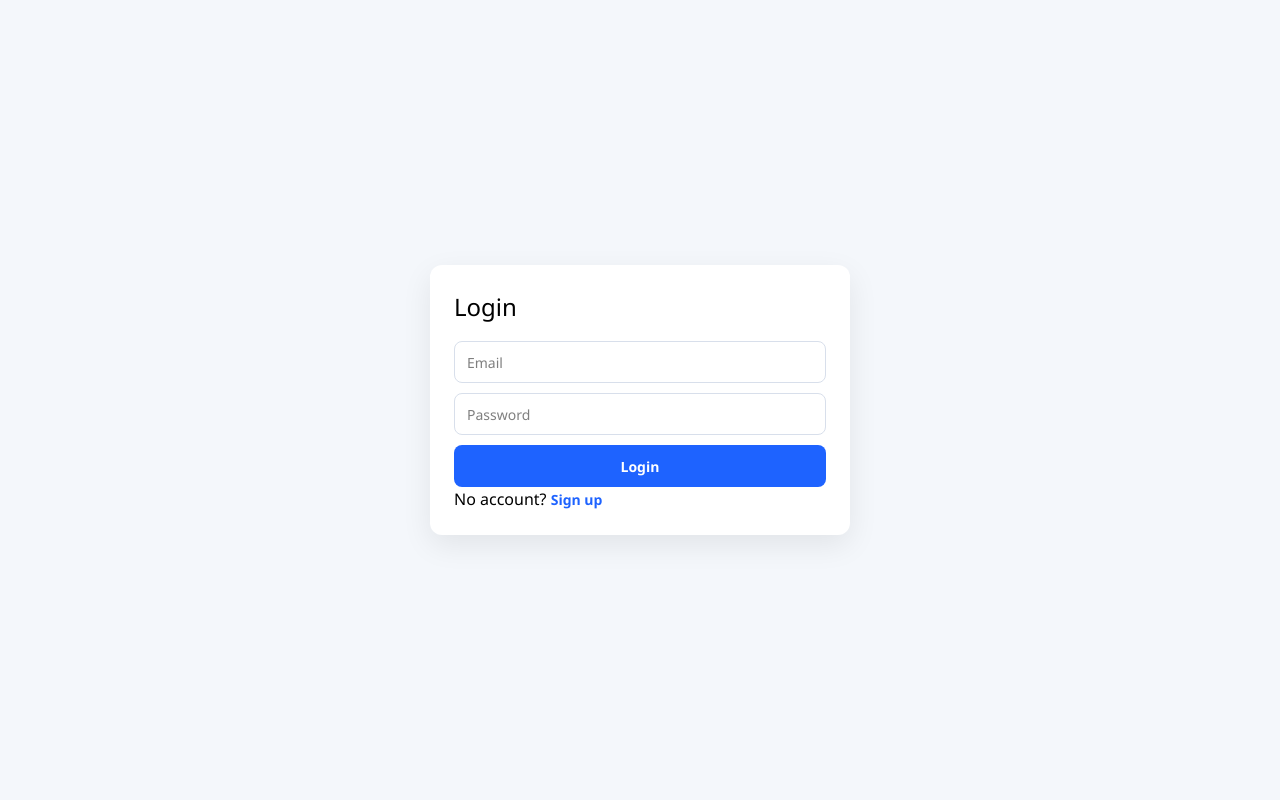
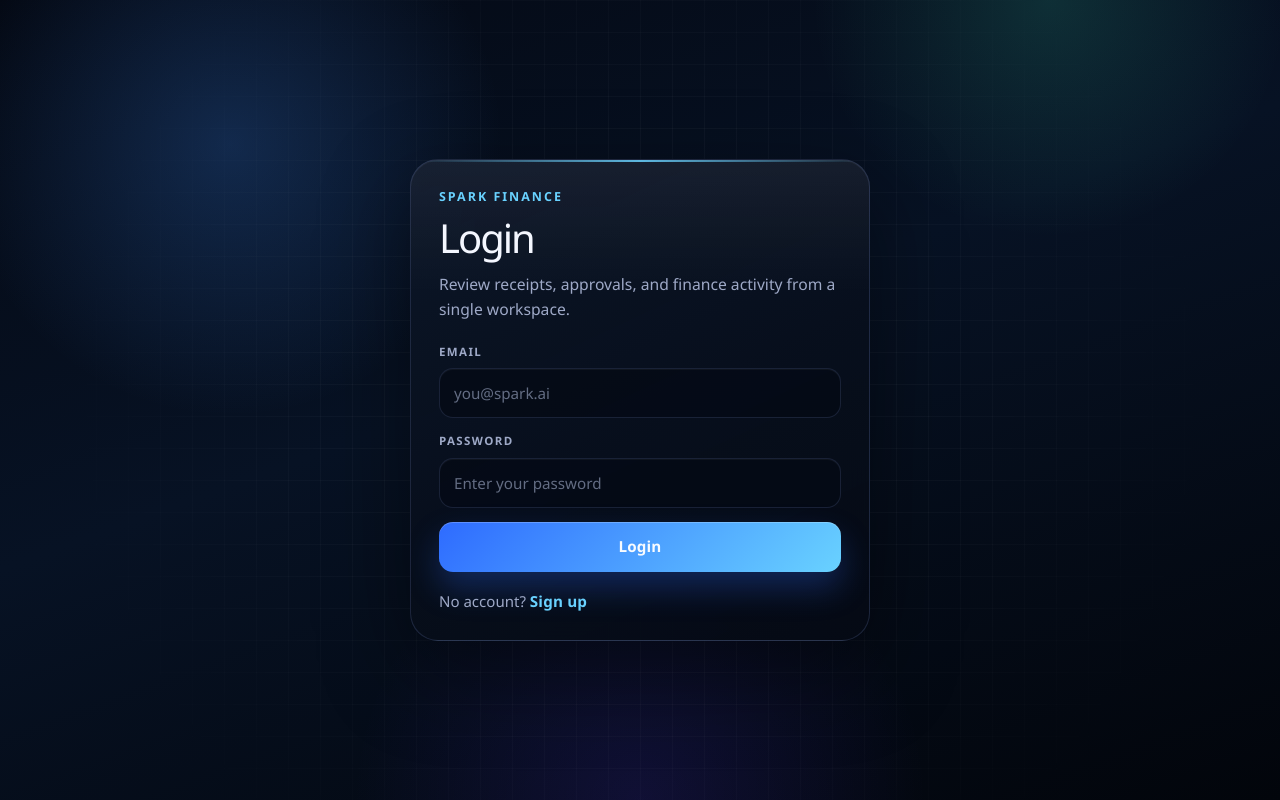
Before and after one commit to Osman-bin-nasir/SPARK, a React (Vite) app in the folder client/: page / in a window 1280 px wide. Built offline with nearby package versions, Linux system fonts and the light colour scheme; no server answers.

Commit message:
fix: frontend UI and also logic change small

```diff
--- a/client/src/App.css
+++ b/client/src/App.css
@@ -1,17 +1,55 @@
 :root {
-  font-family: 'Segoe UI', Tahoma, Geneva, Verdana, sans-serif;
+  color-scheme: dark;
+  font-family: "Avenir Next", "Segoe UI", sans-serif;
+  --bg: #040914;
+  --bg-deep: #02050b;
+  --panel: rgba(8, 15, 28, 0.9);
+  --panel-strong: rgba(12, 22, 40, 0.96);
+  --panel-soft: rgba(16, 30, 54, 0.72);
+  --border: rgba(149, 176, 255, 0.16);
+  --border-strong: rgba(118, 221, 255, 0.34);
+  --text: #f4f7ff;
+  --text-muted: #9ea9c7;
+  --accent: #69d2ff;
+  --accent-strong: #2e6bff;
+  --success: #59e0a2;
+  --error: #ff8d95;
 }
 
 * {
   box-sizing: border-box;
 }
 
+html,
+body,
+#root {
+  min-height: 100%;
+}
+
 body {
   margin: 0;
-  background: #f4f7fb;
+  color: var(--text);
+  background:
+    radial-gradient(circle at 18% 18%, rgba(64, 144, 255, 0.22), transparent 22%),
+    radial-gradient(circle at 82% 0%, rgba(66, 240, 194, 0.14), transparent 18%),
+    radial-gradient(circle at 50% 100%, rgba(92, 55, 255, 0.14), transparent 28%),
+    linear-gradient(160deg, var(--bg) 0%, #071224 45%, var(--bg-deep) 100%);
+}
+
+body::before {
+  content: "";
+  position: fixed;
+  inset: 0;
+  background-image:
+    linear-gradient(rgba(255, 255, 255, 0.03) 1px, transparent 1px),
+    linear-gradient(90deg, rgba(255, 255, 255, 0.03) 1px, transparent 1px);
+  background-size: 32px 32px;
+  mask-image: radial-gradient(circle at center, black 35%, transparent 82%);
+  pointer-events: none;
 }
 
 .app {
+  position: relative;
   min-height: 100vh;
   display: grid;
   place-items: center;
@@ -19,64 +57,214 @@ body {
 }
 
 .card {
+  position: relative;
   width: 100%;
-  max-width: 420px;
-  background: #fff;
-  border-radius: 12px;
-  padding: 24px;
-  box-shadow: 0 10px 30px rgba(0, 0, 0, 0.08);
+  max-width: 460px;
+  overflow: hidden;
+  border: 1px solid var(--border);
+  border-radius: 28px;
+  padding: 28px;
+  background:
+    linear-gradient(180deg, rgba(255, 255, 255, 0.05), transparent 28%),
+    linear-gradient(155deg, var(--panel-strong) 0%, var(--panel) 54%, rgba(5, 10, 20, 0.96) 100%);
+  box-shadow:
+    0 30px 90px rgba(0, 0, 0, 0.45),
+    inset 0 1px 0 rgba(255, 255, 255, 0.05);
+  backdrop-filter: blur(22px);
+}
+
+.card::before {
+  content: "";
+  position: absolute;
+  inset: 0 auto auto 0;
+  width: 100%;
+  height: 2px;
+  background: linear-gradient(90deg, transparent, var(--accent), transparent);
+  opacity: 0.85;
+}
+
+.eyebrow {
+  margin: 0 0 12px;
+  color: var(--accent);
+  font-size: 0.78rem;
+  font-weight: 700;
+  letter-spacing: 0.16em;
+  text-transform: uppercase;
 }
 
 h1 {
-  margin: 0 0 16px;
-  font-size: 24px;
+  margin: 0;
+  font-size: clamp(2rem, 5vw, 2.5rem);
+  line-height: 1;
+  letter-spacing: -0.05em;
+}
+
+.card-subtitle {
+  margin: 14px 0 0;
+  color: var(--text-muted);
+  font-size: 0.98rem;
+  line-height: 1.55;
 }
 
 form {
   display: grid;
-  gap: 10px;
+  gap: 14px;
+  margin-top: 22px;
+}
+
+.field {
+  display: grid;
+  gap: 8px;
+}
+
+.field-label {
+  color: var(--text-muted);
+  font-size: 0.72rem;
+  font-weight: 700;
+  letter-spacing: 0.12em;
+  text-transform: uppercase;
 }
 
 input,
 button {
-  height: 42px;
-  border-radius: 8px;
-  border: 1px solid #d8dfeb;
-  padding: 0 12px;
-  font-size: 14px;
+  height: 50px;
+  border-radius: 14px;
+  font-size: 0.95rem;
+}
+
+input {
+  border: 1px solid rgba(152, 179, 255, 0.14);
+  background: rgba(5, 10, 21, 0.72);
+  color: var(--text);
+  padding: 0 14px;
+  box-shadow: inset 0 1px 0 rgba(255, 255, 255, 0.04);
+  transition: border-color 160ms ease, box-shadow 160ms ease, background 160ms ease;
+}
+
+input::placeholder {
+  color: rgba(158, 169, 199, 0.62);
+}
+
+input:focus {
+  outline: none;
+  border-color: var(--border-strong);
+  background: rgba(8, 16, 30, 0.88);
+  box-shadow: 0 0 0 4px rgba(105, 210, 255, 0.12);
 }
 
 button {
   border: none;
-  background: #1e63ff;
-  color: #fff;
-  font-weight: 600;
+  color: #f8fbff;
+  font-weight: 700;
+  letter-spacing: 0.01em;
   cursor: pointer;
+  background: linear-gradient(135deg, var(--accent-strong), var(--accent));
+  box-shadow:
+    0 16px 32px rgba(46, 107, 255, 0.28),
+    inset 0 1px 0 rgba(255, 255, 255, 0.22);
+  transition: transform 160ms ease, box-shadow 160ms ease, opacity 160ms ease;
+}
+
+button:hover:not(:disabled) {
+  transform: translateY(-1px);
+  box-shadow:
+    0 20px 36px rgba(46, 107, 255, 0.34),
+    inset 0 1px 0 rgba(255, 255, 255, 0.22);
 }
 
 button:disabled {
-  opacity: 0.7;
+  opacity: 0.68;
   cursor: not-allowed;
 }
 
+.secondary-btn {
+  background: rgba(255, 255, 255, 0.04);
+  border: 1px solid rgba(255, 255, 255, 0.08);
+  box-shadow: none;
+}
+
+.secondary-btn:hover:not(:disabled) {
+  box-shadow: none;
+  background: rgba(255, 255, 255, 0.08);
+}
+
 .link-btn {
+  height: auto;
+  padding: 0;
   background: transparent;
-  color: #1e63ff;
-  padding: 0;
-  height: auto;
+  color: var(--accent);
+  box-shadow: none;
+}
+
+.link-btn:hover:not(:disabled) {
+  transform: none;
+  box-shadow: none;
+  color: #9ae7ff;
+}
+
+.auth-footer {
+  margin: 18px 0 0;
+  color: var(--text-muted);
+  font-size: 0.94rem;
+}
+
+.error,
+.notice {
+  margin: 0;
+  border-radius: 14px;
+  padding: 12px 14px;
+  font-size: 0.88rem;
+  line-height: 1.45;
 }
 
 .error {
-  margin: 0;
-  color: #c92222;
-  font-size: 13px;
+  color: #ffd6da;
+  background: rgba(147, 34, 47, 0.28);
+  border: 1px solid rgba(255, 141, 149, 0.22);
 }
 
 .notice {
-  margin: 0 0 16px;
-  padding: 10px 12px;
-  border-radius: 8px;
-  background: #eef4ff;
-  color: #214b9b;
-  font-size: 13px;
+  margin-top: 18px;
+  color: #d7ecff;
+  background: rgba(42, 84, 170, 0.26);
+  border: 1px solid rgba(105, 210, 255, 0.18);
 }
+
+.dashboard-grid {
+  display: grid;
+  gap: 12px;
+  margin: 22px 0;
+}
+
+.metric {
+  padding: 16px 18px;
+  border-radius: 18px;
+  border: 1px solid rgba(255, 255, 255, 0.06);
+  background: var(--panel-soft);
+}
+
+.metric-label {
+  display: block;
+  margin-bottom: 8px;
+  color: var(--text-muted);
+  font-size: 0.74rem;
+  font-weight: 700;
+  letter-spacing: 0.12em;
+  text-transform: uppercase;
+}
+
+.metric strong {
+  font-size: 1rem;
+  line-height: 1.4;
+}
+
+@media (max-width: 540px) {
+  .app {
+    padding: 18px;
+  }
+
+  .card {
+    border-radius: 22px;
+    padding: 22px 18px;
+  }
+}
--- a/client/src/App.jsx
+++ b/client/src/App.jsx
@@ -133,11 +133,23 @@ function App() {
 
   function handleAuthSuccess(result) {
     const accessToken = result.access_token || result.token;
+    const shouldClearTelegramToken = pendingTelegramToken && result.user?.telegram_id;
 
     setToken(accessToken);
     setUser(result.user);
     localStorage.setItem('token', accessToken);
     localStorage.setItem('user', JSON.stringify(result.user));
+
+    if (shouldClearTelegramToken) {
+      sessionStorage.removeItem(TELEGRAM_TOKEN_STORAGE_KEY);
+      setPendingTelegramToken('');
+      setStatus('Telegram account linked successfully.');
+
+      if (window.location.pathname === '/telegram-login') {
+        window.history.replaceState({}, '', '/');
+      }
+    }
+
     setScreen('dashboard');
   }
 
@@ -157,6 +169,7 @@ function App() {
           notice={status}
           onSuccess={handleAuthSuccess}
           onSwitchToLogin={() => setScreen('login')}
+          telegramToken={pendingTelegramToken}
           telegramMode={telegramMode}
         />
       );
--- a/client/src/features/login/login.page.jsx
+++ b/client/src/features/login/login.page.jsx
@@ -25,17 +25,29 @@ function LoginPage({ onSuccess, onSwitchToSignup, notice, telegramMode }) {
 
   return (
     <div className="card">
+      <p className="eyebrow">{telegramMode ? 'Telegram Access' : 'SPARK Finance'}</p>
       <h1>{telegramMode ? 'Log in to continue' : 'Login'}</h1>
+      <p className="card-subtitle">
+        {telegramMode
+          ? 'Use your existing SPARK account to connect this Telegram identity.'
+          : 'Review receipts, approvals, and finance activity from a single workspace.'}
+      </p>
       {notice && <p className="notice">{notice}</p>}
       <form onSubmit={handleSubmit}>
-        <input value={email} onChange={(e) => setEmail(e.target.value)} placeholder="Email" type="email" required />
-        <input value={password} onChange={(e) => setPassword(e.target.value)} placeholder="Password" type="password" required />
+        <label className="field">
+          <span className="field-label">Email</span>
+          <input value={email} onChange={(e) => setEmail(e.target.value)} placeholder="you@spark.ai" type="email" required />
+        </label>
+        <label className="field">
+          <span className="field-label">Password</span>
+          <input value={password} onChange={(e) => setPassword(e.target.value)} placeholder="Enter your password" type="password" required />
+        </label>
         {error && <p className="error">{error}</p>}
         <button type="submit" disabled={loading}>
           {loading ? 'Signing in...' : telegramMode ? 'Login and link Telegram' : 'Login'}
         </button>
       </form>
-      <p>
+      <p className="auth-footer">
         No account? <button type="button" className="link-btn" onClick={onSwitchToSignup}>Sign up</button>
       </p>
     </div>
--- a/client/src/features/signup/signup.page.jsx
+++ b/client/src/features/signup/signup.page.jsx
@@ -2,7 +2,7 @@ import { useState } from 'react';
 import { post } from '../../services/http';
 import { endpoints } from '../../services/endpoints';
 
-function SignupPage({ onSuccess, onSwitchToLogin, notice, telegramMode }) {
+function SignupPage({ onSuccess, onSwitchToLogin, notice, telegramMode, telegramToken }) {
   const [email, setEmail] = useState('');
   const [password, setPassword] = useState('');
   const [loading, setLoading] = useState(false);
@@ -14,7 +14,13 @@ function SignupPage({ onSuccess, onSwitchToLogin, notice, telegramMode }) {
     setLoading(true);
 
     try {
-      const result = await post(endpoints.register, { email, password });
+      const payload = { email, password };
+
+      if (telegramToken) {
+        payload.telegram_token = telegramToken;
+      }
+
+      const result = await post(endpoints.register, payload);
       onSuccess(result);
     } catch (err) {
       setError(err.message);
@@ -25,24 +31,36 @@ function SignupPage({ onSuccess, onSwitchToLogin, notice, telegramMode }) {
 
   return (
     <div className="card">
+      <p className="eyebrow">{telegramMode ? 'Telegram Access' : 'SPARK Finance'}</p>
       <h1>{telegramMode ? 'Create account to continue' : 'Create account'}</h1>
+      <p className="card-subtitle">
+        {telegramMode
+          ? 'Create your SPARK account and attach it to the Telegram bot in one step.'
+          : 'Set up a web account for dashboards, month close, and receipt intelligence.'}
+      </p>
       {notice && <p className="notice">{notice}</p>}
       <form onSubmit={handleSubmit}>
-        <input value={email} onChange={(e) => setEmail(e.target.value)} placeholder="Email" type="email" required />
+        <label className="field">
+          <span className="field-label">Work Email</span>
+          <input value={email} onChange={(e) => setEmail(e.target.value)} placeholder="finance@spark.ai" type="email" required />
+        </label>
+        <label className="field">
+          <span className="field-label">Password</span>
           <input
             value={password}
             onChange={(e) => setPassword(e.target.value)}
-          placeholder="Password"
+            placeholder="Minimum 8 characters"
             type="password"
             required
             minLength={8}
           />
+        </label>
         {error && <p className="error">{error}</p>}
         <button type="submit" disabled={loading}>
           {loading ? 'Creating...' : telegramMode ? 'Sign up and link Telegram' : 'Sign up'}
         </button>
       </form>
-      <p>
+      <p className="auth-footer">
         Already have an account? <button type="button" className="link-btn" onClick={onSwitchToLogin}>Login</button>
       </p>
     </div>
```
Also changed, not shown: client/src/features/dashboard/dashboard.page.jsx (+19 -5 lines), 2 other files (tests, documents, lock files or other folders). Lines whose indentation alone changed are shown as unchanged.
